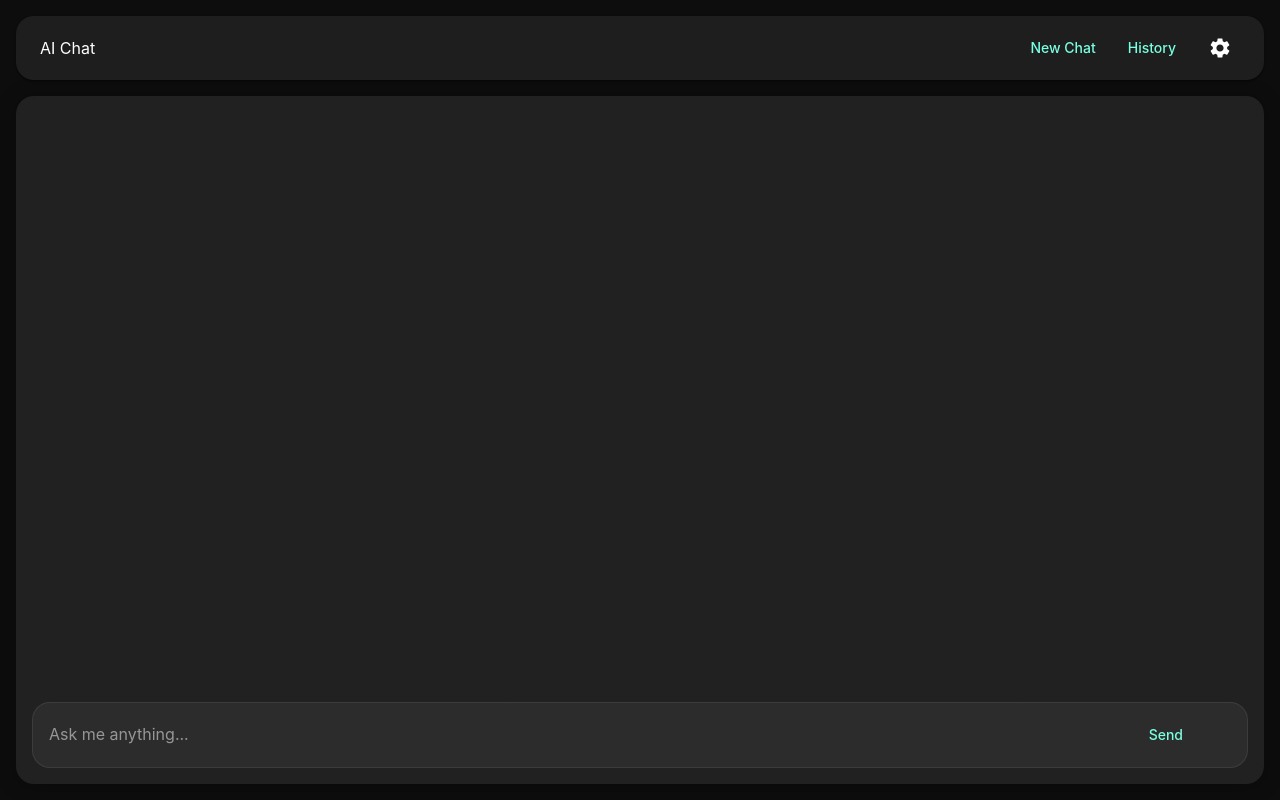
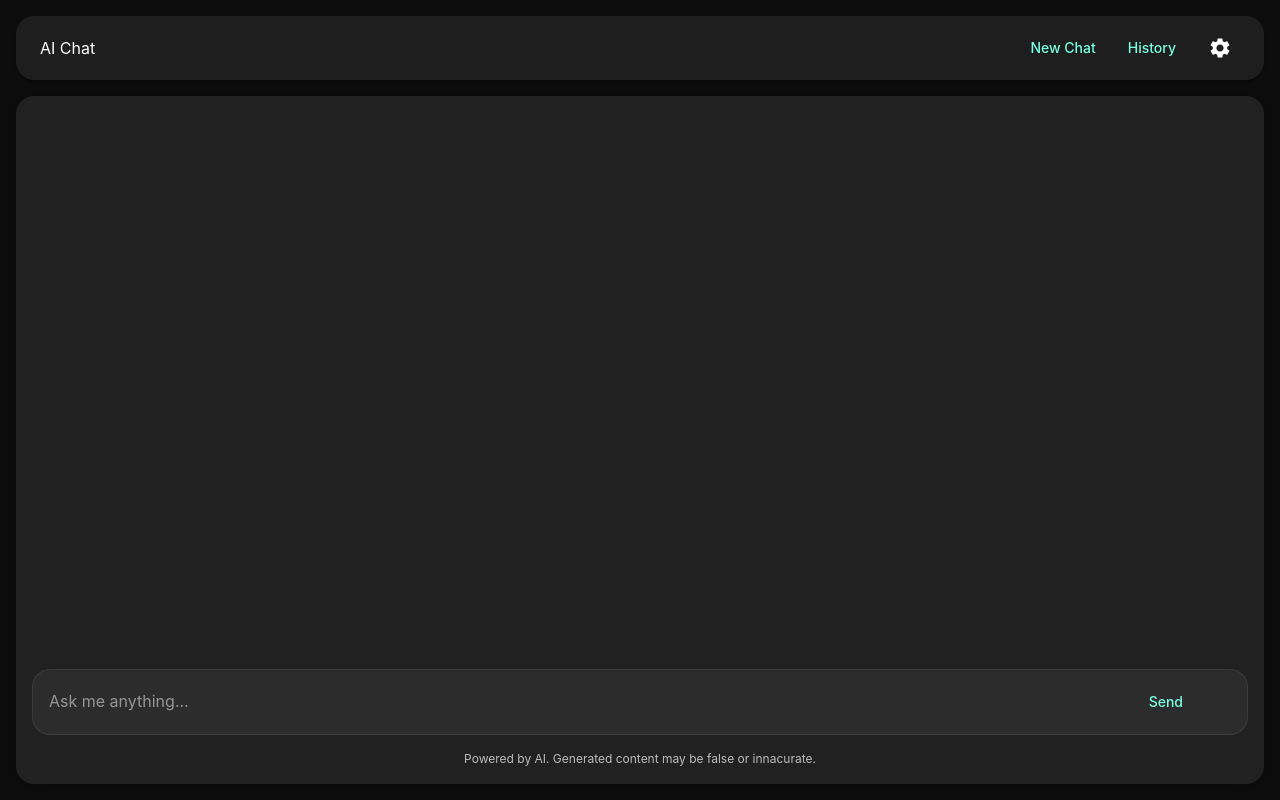
Before and after one commit to TheoSlater/arkgen, a Next.js app: page / in a window 1280 px wide. Built offline with nearby package versions, Linux system fonts and the light colour scheme; some icons are missing.

Commit message:
Refactor ChatArea component and add AI content disclaimer

```diff
--- a/app/components/ChatArea.tsx
+++ b/app/components/ChatArea.tsx
@@ -132,13 +132,7 @@ export default function ChatArea() {
                 boxShadow: 2,
               }}
             >
-              <Typography
-                variant="body1"
-                fontSize="0.95rem"
-                whiteSpace="pre-wrap"
-              >
-                {msg.content}
-              </Typography>
+              {msg.content}
             </Box>
           );
         })}
@@ -198,6 +192,14 @@ export default function ChatArea() {
           Send
         </Button>
       </Box>
+      <Typography
+        fontSize={12}
+        textAlign={"center"}
+        mt="15px"
+        color="text.secondary"
+      >
+        Powered by AI. Generated content may be false or innacurate.
+      </Typography>
     </Paper>
   );
 }
--- a/package.json
+++ b/package.json
@@ -13,6 +13,7 @@
     "@emotion/styled": "^11.14.0",
     "@mui/icons-material": "^7.1.1",
     "@mui/material": "^7.1.1",
+    "@react-spring/web": "^10.0.1",
     "next": "15.3.3",
     "ollama": "^0.5.16",
     "react": "^19.0.0",
```
Also changed, not shown: 1 other file (tests, documents, lock files or other folders).
